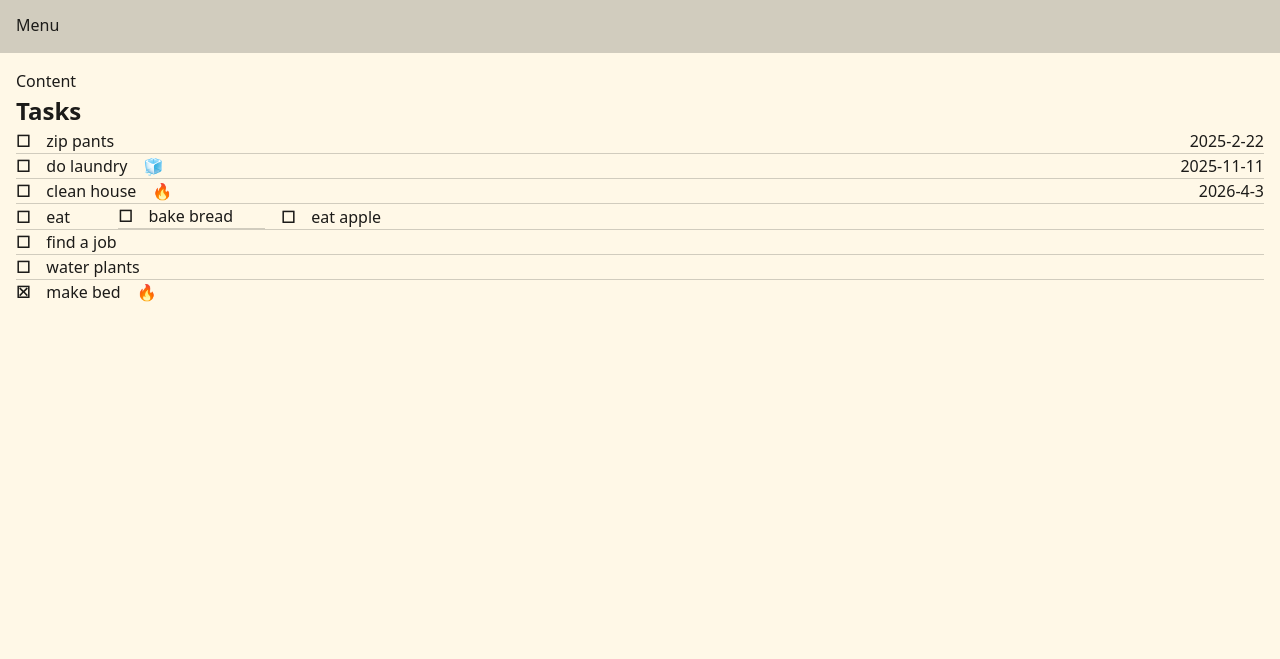
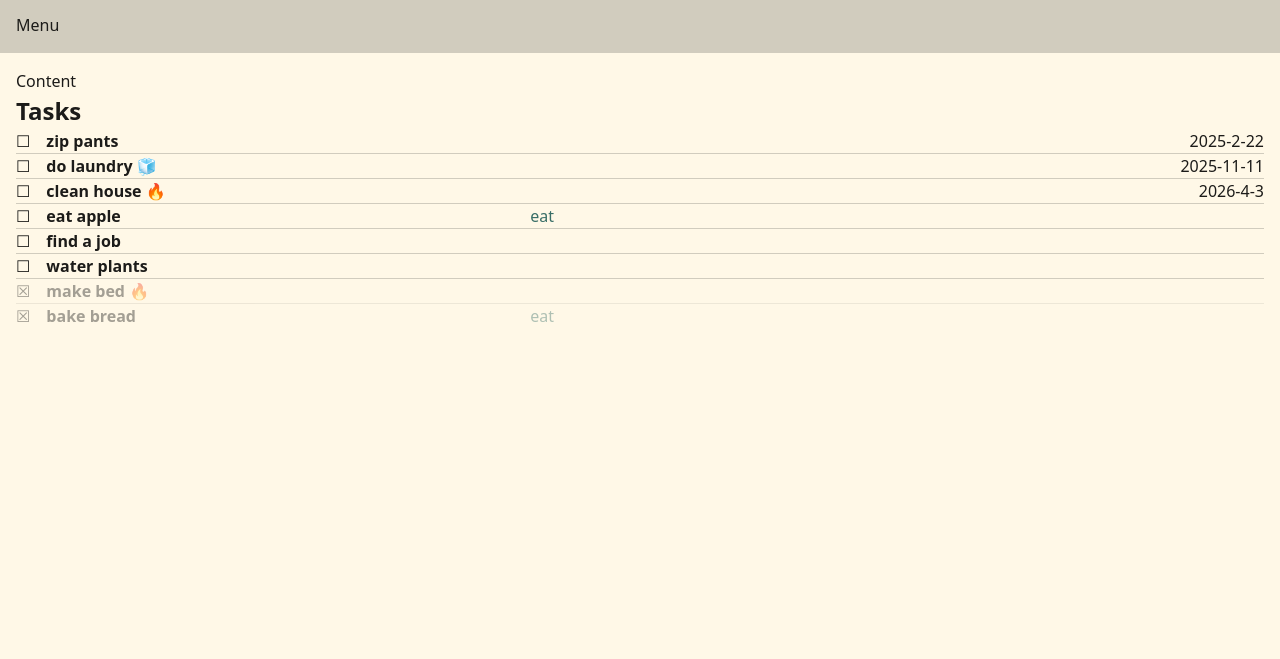
Before and after one commit to cobbland/todo-list, a website built with webpack: page src/template.html in a window 1280 px wide. Shown: the part 83-742 px from the top of the page. Built offline with nearby package versions, Linux system fonts and the light colour scheme.

Commit message:
More DOM

```diff
--- a/src/index.js
+++ b/src/index.js
@@ -1,6 +1,6 @@
 import "./styles.css";
 import { Task, modifyTask, deleteTask, getTaskIndex, toggleDone, addTag, removeTag, addDate, sortTasks } from "./task.js";
-import { Project, addTaskToProject, removeTaskFromProject, turnTaskToProject, turnProjectToTask } from "./project.js";
+import { Project, addTaskToProject, removeTaskFromProject } from "./project.js";
 
 // Assign variables
 const header = document.querySelector('header');
@@ -18,6 +18,9 @@ if (localStorage.getItem('save')) {
 } else {
     console.log('No local storage.');
 }
+
+console.log('TASK LIST');
+console.table(tasks);
 
 tasks.push(new Task('clean house'));
 modifyTask(tasks, 'clean house', 'priority', 1);
@@ -38,10 +41,7 @@ tasks.push(new Project('eat'));
 addTaskToProject(tasks, 'eat apple', 'eat');
 tasks.push(new Task('bake bread'));
 addTaskToProject(tasks, 'bake bread', 'eat');
-
-
-console.log('TASK LIST');
-console.table(tasks);
+toggleDone(tasks, 'bake bread');
 
 sortTasks(tasks);
 console.log('TASK LIST SORTED');
@@ -71,18 +71,30 @@ populateTasks(tasks, taskList);
 
 function populateTasks(taskList, container) {
     for (let task in taskList) {
+        const taskIndex = getTaskIndex(taskList, taskList[task].title);
+
+        if (!('tasks' in taskList[taskIndex])) {
             const taskItem = document.createElement('li');
             const taskTitle = document.createElement('span');
             const taskPriority = document.createElement('span');
             const taskDue = document.createElement('span');
             const taskStatus = document.createElement('span');
+            const taskProject = document.createElement('span');
+            const taskTags = document.createElement('span');
+
+            taskItem.classList.add('task');
+            taskTitle.classList.add('title');
+            taskPriority.classList.add('priority');
+            taskDue.classList.add('due');
+            taskStatus.classList.add('status');
+            taskProject.classList.add('task-project');
 
             taskTitle.textContent = taskList[task].title;
 
             if (taskList[task].priority === 1) {
-            taskPriority.textContent = '🔥';
+                taskPriority.textContent = ' 🔥';
             } else if (taskList[task].priority === -1) {
-            taskPriority.textContent = '🧊';
+                taskPriority.textContent = ' 🧊';
             } else {
                 taskPriority.textContent = ' ';
             }
@@ -95,21 +107,30 @@ function populateTasks(taskList, container) {
 
             if (taskList[task].done === true) {
                 taskStatus.textContent = '☒';
+                taskItem.classList.add('done');
             } else {
                 taskStatus.textContent = '☐';
+            }
+
+            if (taskList[task].project !== undefined) {
+                taskProject.textContent = `${taskList[task].project}`;
+            }
+
+            // Confirm that the below works!!!!
+            if (taskList[task].tags != []) {
+                for (let tag in taskList[task].tags) {
+                    const taskTag = document.createElement('span');
+                    taskTag.textContent = `${tag}`;
+                }
             }
 
             container.appendChild(taskItem);
             taskItem.appendChild(taskStatus);
             taskItem.appendChild(taskTitle);
-        taskItem.appendChild(taskPriority);
+            taskTitle.appendChild(taskPriority);
+            taskItem.appendChild(taskProject);
+            taskItem.appendChild(taskTags);
             taskItem.appendChild(taskDue);
-
-        taskItem.classList.add('task');
-
-        if ('tasks' in taskList[task]) {
-            taskItem.classList.add('project');
-            populateTasks(taskList[task].tasks, taskItem);
         }
     }
 }
--- a/src/project.js
+++ b/src/project.js
@@ -11,7 +11,7 @@ function addTaskToProject(taskList, taskTitle, projectTitle) {
     let taskIndex = taskList.indexOf(taskList.find((task) => task.title === taskTitle));
     let projectIndex = taskList.indexOf(taskList.find((project) => project.title === projectTitle));
     taskList[projectIndex].tasks.unshift(taskList[taskIndex]);
-    taskList.splice(taskIndex, 1);
+    taskList[taskIndex].project = taskList[projectIndex].title;
 }
 
 function removeTaskFromProject(taskList, taskTitle, projectTitle){
@@ -26,29 +26,29 @@ function removeTaskFromProject(taskList, taskTitle, projectTitle){
     taskList[projectIndex].tasks.splice(taskIndex, 1);
 }
 
-function turnTaskToProject(taskList, taskTitle) {
-    let taskIndex = getTaskIndex(taskList, taskTitle);
-    // create project from task and add to taskList
-    taskList.unshift(new Project(taskList[taskIndex].title));
-    // copy task properties to project
-    taskIndex++; // because the new project was added to the front of the list
-    let projectIndex = taskList.indexOf(taskList.find((project) => project.title === taskTitle));
-    for (let key in taskList[taskIndex]) {
-        taskList[projectIndex][key] = taskList[taskIndex][key];
-    }
-    // delete task from taskList
-    taskList.splice(taskIndex, 1);
-}
+// function turnTaskToProject(taskList, taskTitle) {
+//     let taskIndex = getTaskIndex(taskList, taskTitle);
+//     // create project from task and add to taskList
+//     taskList.unshift(new Project(taskList[taskIndex].title));
+//     // copy task properties to project
+//     taskIndex++; // because the new project was added to the front of the list
+//     let projectIndex = taskList.indexOf(taskList.find((project) => project.title === taskTitle));
+//     for (let key in taskList[taskIndex]) {
+//         taskList[projectIndex][key] = taskList[taskIndex][key];
+//     }
+//     // delete task from taskList
+//     taskList.splice(taskIndex, 1);
+// }
 
-function turnProjectToTask(taskList, projectTitle) {
-    let projectIndex = getTaskIndex(taskList, projectTitle);
-    if (taskList[projectIndex].tasks.length === 0) {
-        taskList.unshift(new Task(projectTitle))
-        projectIndex++
-        taskList.splice(projectIndex, 1);
-    } else {
-        console.log('Project must first be empty!')
-    }
-}
+// function turnProjectToTask(taskList, projectTitle) {
+//     let projectIndex = getTaskIndex(taskList, projectTitle);
+//     if (taskList[projectIndex].tasks.length === 0) {
+//         taskList.unshift(new Task(projectTitle))
+//         projectIndex++
+//         taskList.splice(projectIndex, 1);
+//     } else {
+//         console.log('Project must first be empty!')
+//     }
+// }
 
-export { Project, addTaskToProject, removeTaskFromProject, turnTaskToProject, turnProjectToTask };
+export { Project, addTaskToProject, removeTaskFromProject };
--- a/src/styles.css
+++ b/src/styles.css
@@ -67,7 +67,8 @@ header {
 }
 
 .task {
-    display: flex;
+    display: grid;
+    grid-template-columns: max-content 2fr 1fr 1fr 1fr;
     gap: 1rem;
     border-bottom: 1px solid var(--gray-light);
     align-items: center;
@@ -77,16 +78,24 @@ header {
     border-bottom: 0;
 }
 
-.task span:nth-child(1) {
+.task .title {
     font-weight: bold;
 }
 
-.task span:nth-last-child(1) {
+.task .priority {
+    justify-self: left;
+}
+
+.task .task-project {
+    color: #396E67;
+}
+
+.task .due {
     margin-left: auto;
 }
 
-.project {
-    display: flex;
+.done {
+    opacity: 0.40;
 }
 
 footer {
--- a/src/task.js
+++ b/src/task.js
@@ -3,6 +3,7 @@ class Task {
     due = Infinity; // If a due date is set, it should be in a valid date format
     priority = 0; // Can be `-1` for low, `0` for normal, or `1` for high priority
     notes = undefined; // May have notes
+    project = undefined // May be part of one project
     tags = []; // May have any number of tags
     done = false; // Can be `true` for done or `false` for not done
 
```
Lines whose indentation alone changed are shown as unchanged.
